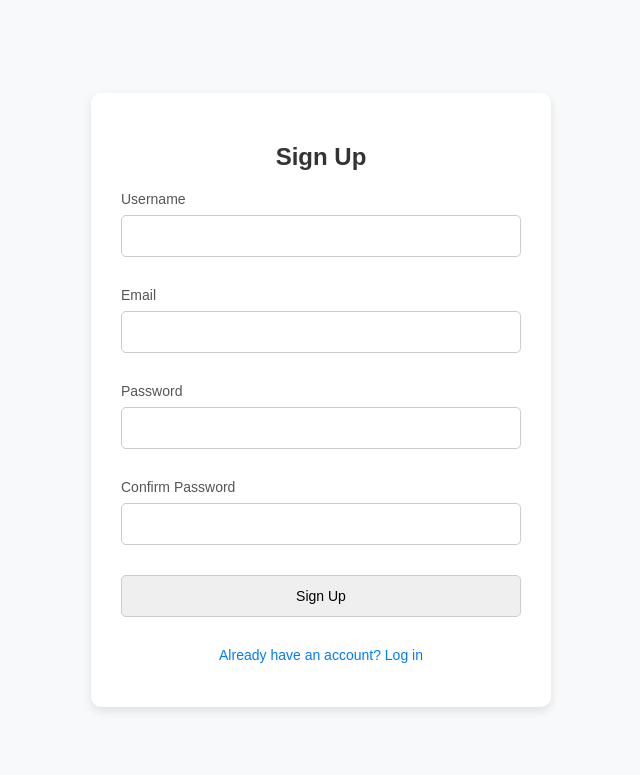
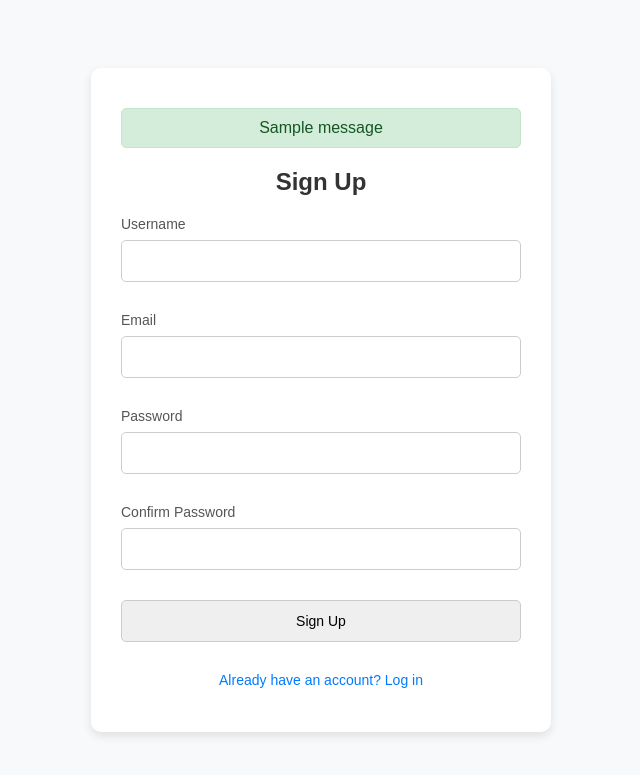
Before and after one commit to saieshwari5/Tradeverse, a Flask app: page /auth/signup in a window 1280 px wide. Shown: the top 775 px of the page, without its empty margins (319-959 px from the left). Run offline with Flask 3, Linux system fonts and the light colour scheme; tables that the repository leaves empty hold one stand-in row (values such as "Sample post"); one stand-in notice (Sample message) is shown; parts of the project's set-up code (start-up, migrations or seed data) failed here and were passed over.

Commit message:
corrected flash msg

```diff
--- a/app/__init__.py
+++ b/app/__init__.py
@@ -12,6 +12,10 @@ login_manager = LoginManager()
 def create_app():
     app = Flask(__name__, template_folder="templates", static_folder="static")
     app.config.from_object(Config)
+
+
+    # Ensure session persists across redirects
+    app.config["SESSION_PERMANENT"] = False
 
     # Initialize extensions
     db.init_app(app)
--- a/app/routes/auth.py
+++ b/app/routes/auth.py
@@ -1,4 +1,4 @@
-from flask import Blueprint, render_template, redirect, url_for, flash
+from flask import Blueprint, render_template, redirect, url_for, flash, request, jsonify
 from flask_login import login_user, logout_user, login_required
 from app import db
 from app.models.user import User
@@ -10,11 +10,24 @@ auth = Blueprint("auth", __name__)
 def signup():
     form = SignupForm()
     if form.validate_on_submit():
-        existing_user = User.query.filter_by(email=form.email.data).first()
-        if existing_user:
+        existing_email = User.query.filter_by(email=form.email.data).first()
+        existing_username = User.query.filter_by(username=form.username.data).first()
+
+        # Check if email or username already exists
+        if existing_email:
             flash("Email already exists. Please log in.", "danger")
-            return redirect(url_for("auth.login"))
+            return redirect(url_for("auth.signup"))
 
+        if existing_username:
+            flash("Username already taken. Please choose another.", "danger")
+            return redirect(url_for("auth.signup"))
+
+        # Check if passwords match
+        if form.password.data != form.confirm_password.data:
+            flash("Passwords do not match. Please try again.", "danger")
+            return redirect(url_for("auth.signup"))
+
+        # Create new user
         new_user = User(username=form.username.data, email=form.email.data)
         new_user.set_password(form.password.data)
 
@@ -29,27 +42,20 @@ def signup():
 
     return render_template("signup.html", form=form)
 
+
 @auth.route("/login", methods=["GET", "POST"])
 def login():
     form = LoginForm()
-    print("Login form accessed")  # Debug
-
     if form.validate_on_submit():
-        print("Form validated")  # Debug
         user = User.query.filter_by(email=form.email.data).first()
 
         if user and user.check_password(form.password.data):
-            print("User authenticated")  # Debug
             login_user(user)
             flash("Logged in successfully!", "success")
-
-            # Redirect to dashboard or homepage
-            return redirect(url_for("auth.dashboard"))  # Change to correct route
+            return redirect(url_for("auth.dashboard"))  # Change this if needed
         else:
-            print("Invalid credentials")  # Debug
             flash("Invalid email or password", "danger")
 
-    print("Re-rendering login page")  # Debug
     return render_template("login.html", form=form)
 
 
@@ -65,3 +71,25 @@ def logout():
 @login_required
 def dashboard():
     return "Welcome to your dashboard!"
+
+
+# ======= REAL-TIME VALIDATION ROUTES ======= #
+
+@auth.route("/check_username")
+def check_username():
+    """AJAX route to check username availability."""
+    username = request.args.get("username")
+    existing_user = User.query.filter_by(username=username).first()
+    if existing_user:
+        return jsonify({"message": "Username is taken ❌", "color": "red"})
+    return jsonify({"message": "Username is available ✅", "color": "green"})
+
+
+@auth.route("/check_email")
+def check_email():
+    """AJAX route to check email availability."""
+    email = request.args.get("email")
+    existing_user = User.query.filter_by(email=email).first()
+    if existing_user:
+        return jsonify({"message": "Email already registered ❌", "color": "red"})
+    return jsonify({"message": "Email is available ✅", "color": "green"})
--- a/app/templates/base.html
+++ b/app/templates/base.html
@@ -4,9 +4,47 @@
 <head>
     <title>{% block title %}My Website{% endblock %}</title>
     <link rel="stylesheet" href="{{ url_for('static', filename='styles.css') }}">
+    <style>
+        .flash-messages {
+            margin: 10px 0;
+            padding: 10px;
+            border-radius: 5px;
+        }
+        .flash-success {
+            background-color: #d4edda;
+            color: #155724;
+            border: 1px solid #c3e6cb;
+        }
+        .flash-danger {
+            background-color: #f8d7da;
+            color: #721c24;
+            border: 1px solid #f5c6cb;
+        }
+        .flash-warning {
+            background-color: #fff3cd;
+            color: #856404;
+            border: 1px solid #ffeeba;
+        }
+        .flash-info {
+            background-color: #d1ecf1;
+            color: #0c5460;
+            border: 1px solid #bee5eb;
+        }
+    </style>
 </head>
 <body>
     <div class="container">
+        <!-- Flash Messages -->
+        {% with messages = get_flashed_messages(with_categories=true) %}
+            {% if messages %}
+                {% for category, message in messages %}
+                    <div class="flash-messages flash-{{ category }}">
+                        {{ message }}
+                    </div>
+                {% endfor %}
+            {% endif %}
+        {% endwith %}
+
         {% block content %}{% endblock %}
     </div>
 </body>
--- a/app/templates/signup.html
+++ b/app/templates/signup.html
@@ -1,4 +1,3 @@
-<!-- templates/signup.html -->
 {% extends "base.html" %}
 
 {% block title %}Sign Up{% endblock %}
@@ -7,11 +6,95 @@
     <h2>Sign Up</h2>
     <form method="POST">
         {{ form.hidden_tag() }}
-        <p>{{ form.username.label }} {{ form.username() }}</p>
-        <p>{{ form.email.label }} {{ form.email() }}</p>
-        <p>{{ form.password.label }} {{ form.password() }}</p>
-        <p>{{ form.confirm_password.label }} {{ form.confirm_password() }}</p>
+
+        <!-- Username Field -->
+        <p>
+            {{ form.username.label }} {{ form.username(id="username") }}
+            <small id="username_status" style="color: red;"></small>
+        </p>
+
+        <!-- Email Field -->
+        <p>
+            {{ form.email.label }} {{ form.email(id="email") }}
+            <small id="email_status" style="color: red;"></small>
+        </p>
+
+        <!-- Password Field -->
+        <p>
+            {{ form.password.label }} {{ form.password(id="password") }}
+        </p>
+
+        <!-- Confirm Password Field -->
+        <p>
+            {{ form.confirm_password.label }} {{ form.confirm_password(id="confirm_password") }}
+            <small id="password_status" style="color: red;"></small>
+        </p>
+
+        <!-- Submit Button -->
         <p>{{ form.submit() }}</p>
     </form>
+
     <p><a href="{{ url_for('auth.login') }}">Already have an account? Log in</a></p>
+
+    <script src="https://code.jquery.com/jquery-3.6.0.min.js"></script>
+
+    <script>
+        $(document).ready(function () {
+            // Check Username Availability
+            $("#username").on("input", function () {
+                let username = $(this).val().trim();
+                if (username.length > 2) {
+                    $.ajax({
+                        url: "{{ url_for('auth.check_username') }}",
+                        type: "GET",
+                        data: { username: username },
+                        success: function (data) {
+                            $("#username_status").text(data.message).css("color", data.color);
+                        },
+                        error: function () {
+                            $("#username_status").text("Error checking username").css("color", "red");
+                        }
+                    });
+                } else {
+                    $("#username_status").text("");
+                }
+            });
+
+            // Check Email Availability
+            $("#email").on("input", function () {
+                let email = $(this).val().trim();
+                if (email.length > 5) {
+                    $.ajax({
+                        url: "{{ url_for('auth.check_email') }}",
+                        type: "GET",
+                        data: { email: email },
+                        success: function (data) {
+                            $("#email_status").text(data.message).css("color", data.color);
+                        },
+                        error: function () {
+                            $("#email_status").text("Error checking email").css("color", "red");
+                        }
+                    });
+                } else {
+                    $("#email_status").text("");
+                }
+            });
+
+            // Check Password Match
+            $("#confirm_password").on("input", function () {
+                let password = $("#password").val();
+                let confirm_password = $(this).val();
+                if (confirm_password.length > 0) {
+                    if (password === confirm_password) {
+                        $("#password_status").text("Passwords match ✅").css("color", "green");
+                    } else {
+                        $("#password_status").text("Passwords do not match ❌").css("color", "red");
+                    }
+                } else {
+                    $("#password_status").text("");
+                }
+            });
+        });
+    </script>
+
 {% endblock %}
```
Also changed, not shown: app/routes/auth_routes.py (+11 -11 lines), app/routes/scheduler.py (+38 -0 lines).
